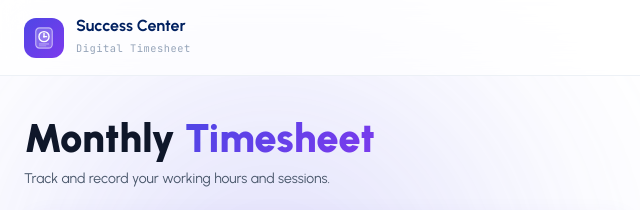
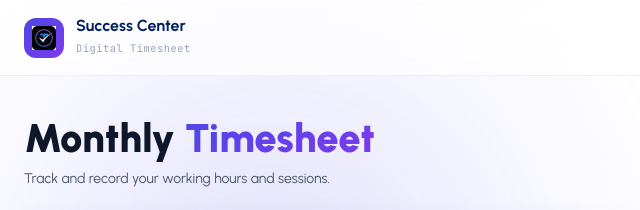
Before and after one commit to Aidarag/Digital-Timesheet-, a plain HTML site: page index.html in a window 1280 px wide. Shown: the top 210 px of the page, 0-640 px from the left. Drawn offline with nearby package versions, Linux system fonts and the light colour scheme.

Commit message:
UI: Added new app logo, Apple touch icon, and favicons to index.html and navigation header

```diff
--- a/index.html
+++ b/index.html
@@ -17,6 +17,10 @@
   <meta name="twitter:title" content="Success Center Digital Timesheet">
   <meta name="twitter:description" content="Time to Clock It. Track. Sign. Submit.">
   <meta name="twitter:image" content="/og-preview.png">
+  <!-- Favicons & App Icons -->
+  <link rel="icon" type="image/png" sizes="32x32" href="/favicon-32.png">
+  <link rel="icon" type="image/png" sizes="16x16" href="/favicon-16.png">
+  <link rel="apple-touch-icon" sizes="180x180" href="/apple-touch-icon.png">
   <link rel="preconnect" href="https://fonts.googleapis.com">
   <link rel="preconnect" href="https://fonts.gstatic.com" crossorigin>
   <link href="https://fonts.googleapis.com/css2?family=Caveat:wght@700&family=Urbanist:wght@300;400;500;600;700;800;900&family=JetBrains+Mono:wght@400;500;600;700&display=swap" rel="stylesheet">
@@ -53,21 +57,7 @@
   <nav class="top-nav">
     <div class="nav-brand">
       <div class="nav-icon">
-        <svg width="22" height="22" viewBox="0 0 24 24" fill="none" xmlns="http://www.w3.org/2000/svg">
-          <!-- Outer rounded document shape -->
-          <rect x="3" y="1" width="18" height="22" rx="4" fill="rgba(255,255,255,0.2)" stroke="rgba(255,255,255,0.6)" stroke-width="1.2"/>
-          <!-- Clock circle -->
-          <circle cx="12" cy="10.5" r="5.5" fill="rgba(255,255,255,0.15)" stroke="#fff" stroke-width="1.5"/>
-          <!-- Hour hand -->
-          <line x1="12" y1="10.5" x2="12" y2="7" stroke="#fff" stroke-width="1.5" stroke-linecap="round"/>
-          <!-- Minute hand -->
-          <line x1="12" y1="10.5" x2="14.8" y2="10.5" stroke="#fff" stroke-width="1.5" stroke-linecap="round"/>
-          <!-- Center dot -->
-          <circle cx="12" cy="10.5" r="1" fill="#fff"/>
-          <!-- Bottom lines (timesheet rows) -->
-          <line x1="7" y1="18.5" x2="17" y2="18.5" stroke="rgba(255,255,255,0.5)" stroke-width="1" stroke-linecap="round"/>
-          <line x1="7" y1="20.5" x2="14" y2="20.5" stroke="rgba(255,255,255,0.35)" stroke-width="1" stroke-linecap="round"/>
-        </svg>
+        <img src="logo-192.png" alt="Digital Timesheet Logo" style="width: 1.5rem; height: 1.5rem; object-fit: contain;">
       </div>
       <div class="nav-brand-text">
         <h1>Success Center</h1>
```
Also changed, not shown: apple-touch-icon.png (added), favicon-16.png (added), favicon-32.png (added), logo-192.png (added), logo-512.png (added).
